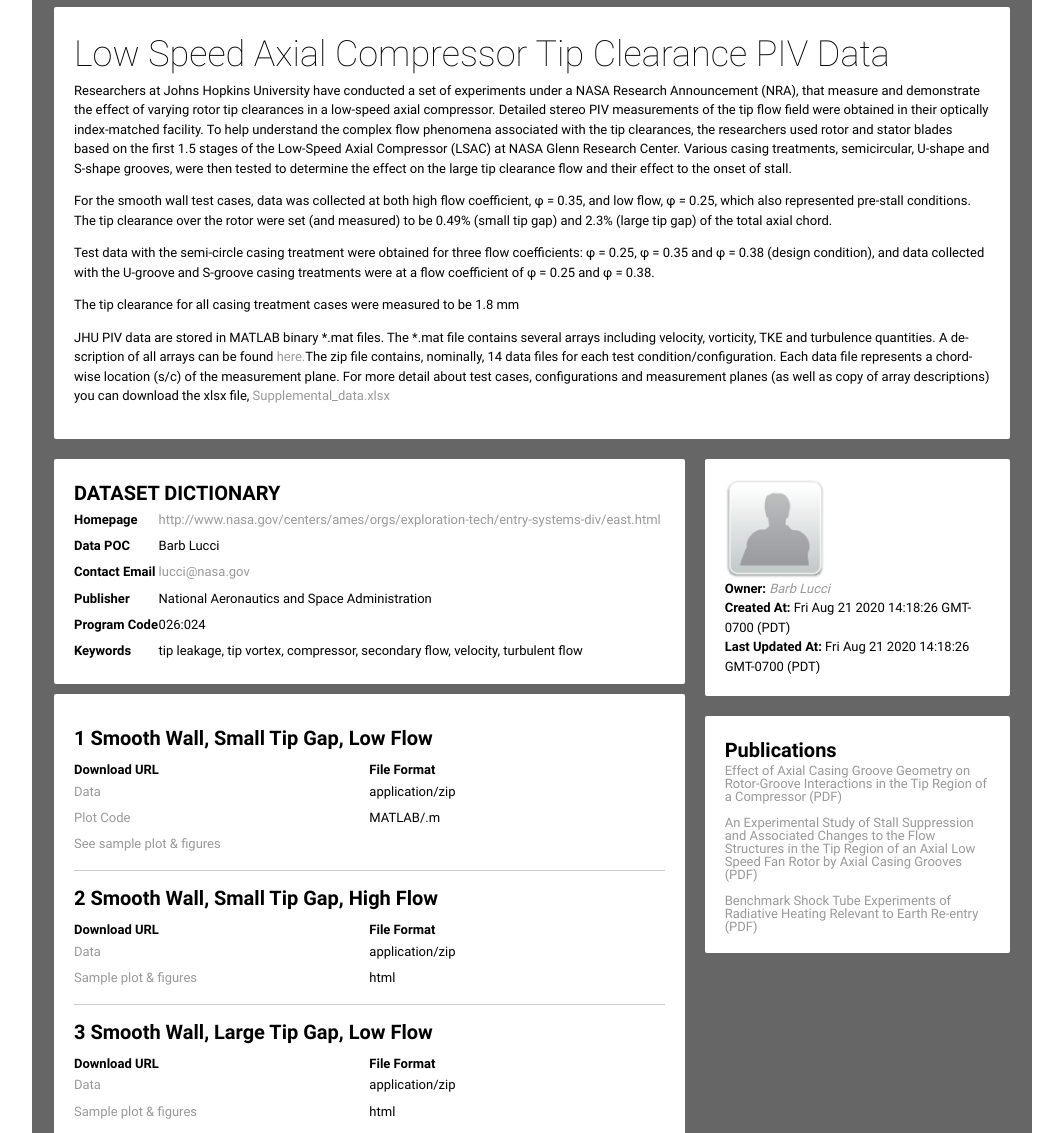
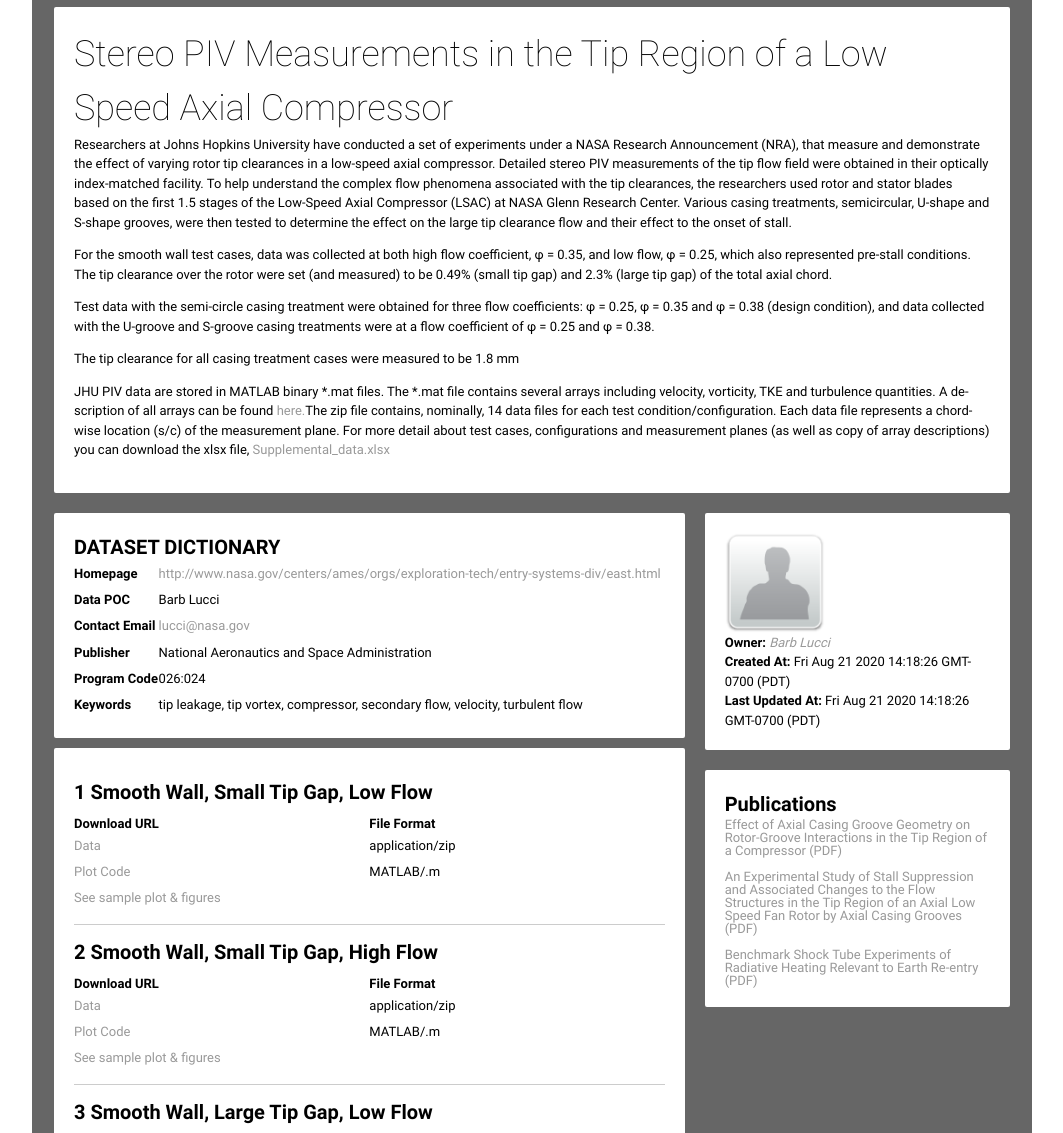
Before and after one commit to nasa/JHU-PIV-data, a plain HTML site: page index.html in a window 1280 px wide. Shown: the part 267-1400 px from the top of the page, without its empty margins (108-1171 px from the left). Drawn offline with Linux system fonts and the light colour scheme.

Commit message:
Changed title

```diff
--- a/index.html
+++ b/index.html
@@ -101,7 +101,7 @@
 										<div class="row">
 											<div class="small-12 medium-12 columns">
 												<div id="external-dataset-title">
-													<h2 style="padding:0;margin:0;" class="page-title">Low Speed Axial Compressor Tip Clearance PIV Data</h2>
+													<h2 style="padding:0;margin:0;" class="page-title">Stereo PIV Measurements in the Tip Region of a Low Speed Axial Compressor</h2>
 													<p class="resource-description">Researchers at Johns Hopkins University have conducted a set of experiments under a NASA Research Announcement (NRA), that measure and demonstrate the effect of varying rotor tip clearances in a low-speed axial compressor. Detailed stereo PIV measurements of the tip flow field were obtained in their optically index-matched facility. To help understand the complex flow phenomena associated with the tip clearances, the researchers used rotor and stator blades based on the first 1.5 stages of the Low-Speed Axial Compressor (LSAC) at NASA Glenn Research Center. Various casing treatments, semicircular, U-shape and S-shape grooves, were then tested to determine the effect on the large tip clearance flow and their effect to the onset of stall.</p>
 													<br>
 													<p>For the smooth wall test cases, data was collected at both high flow coefficient, φ = 0.35, and low flow, φ = 0.25, which also represented pre-stall conditions. The tip clearance over the rotor were set (and measured) to be 0.49% (small tip gap) and 2.3% (large tip gap) of the total axial chord.  </p>
@@ -194,8 +194,11 @@
 																	<td>application/zip</td>
 																	</tr>
 																	<tr>
-																	<td><a title="README" href="templates/Figures2.html" target="templates/Figures2.html">Sample plot & figures</a></td>
-																	<td>html</td>
+																	<td><a title="Plot Code" href="Smoothwall_smallgap_highflow/small_highFlow_plot_TKE_1200.m" target="Smoothwall_smallgap_highflow/small_highFlow_plot_TKE_1200.m">Plot Code</a></td>
+																	<td>MATLAB/.m</td>
+																    </tr>
+																	<tr>
+																	<td><a title="README" href="templates/Figures2.html" target="templates/Figures2.html">See sample plot & figures</a></td>
 																	</tr>
 															</tbody>
 														</table>
```
